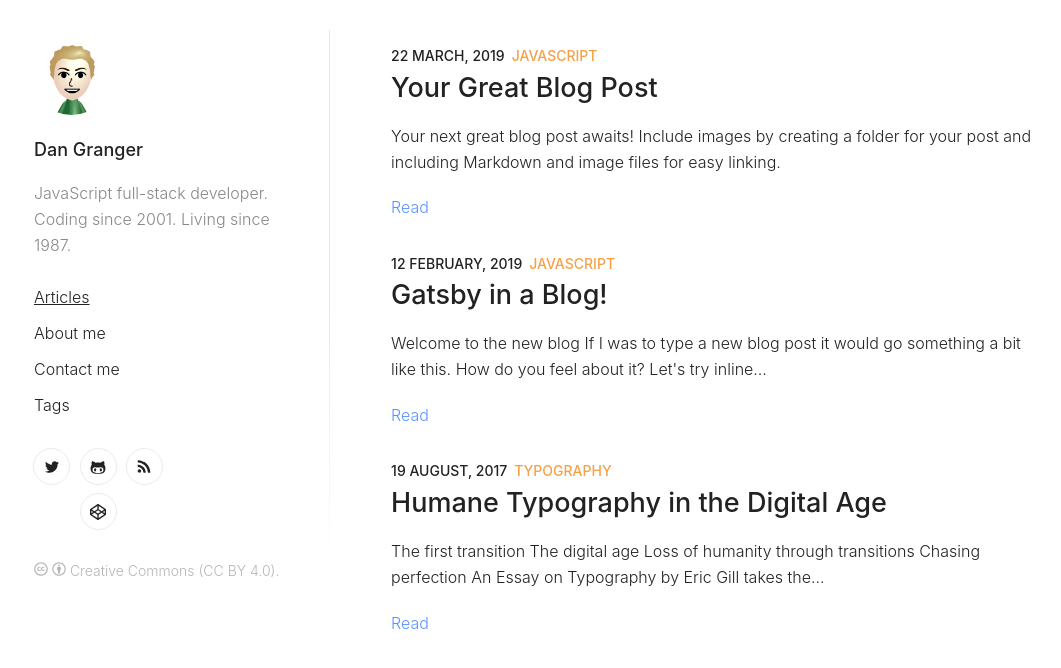
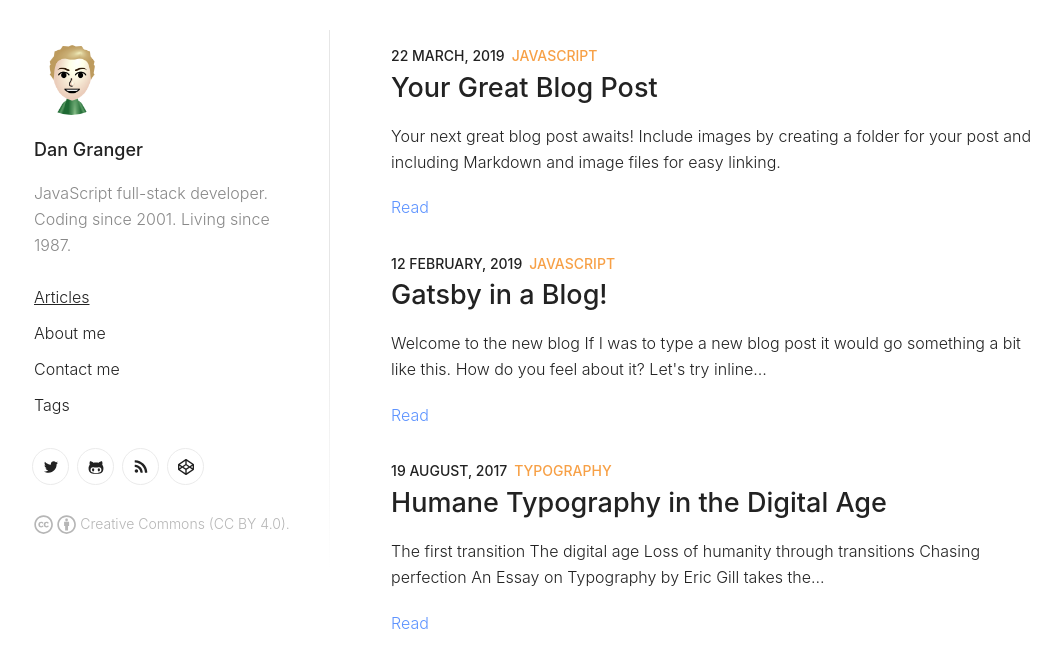
Before and after one commit to dg1234uk/dangranger.co.uk, a Gatsby site: page / in a window 1280 px wide. Shown: the whole page, without its empty margins (111-1172 px from the left). Built offline with nearby package versions, Linux system fonts and the light colour scheme; Gatsby itself is replaced by a stand-in of ours.

Commit message:
:lipstick: Updated alignment and size of sidebar copyright and social icons

```diff
--- a/src/components/Copyright.js
+++ b/src/components/Copyright.js
@@ -1,14 +1,18 @@
 import React from 'react';
 import getIcon from '../utils/get-icon';
 
-const Copyright = () => (
+const Copyright = () => {
+  const iconSize = '1.2rem';
+  const marginBottom = '-0.30rem';
+  return (
     <div className="copyright">
       <a
         href="https://creativecommons.org/licenses/by/4.0/"
         style={{ color: '#b6b6b6', textDecoration: 'none' }}
       >
         <svg
-        className="social__svg no-link-color"
+          className="social__svg"
+          style={{ height: iconSize, width: iconSize, marginBottom }}
           viewBox={getIcon('creativecommons').viewBox}
         >
           <path d={getIcon('creativecommons').path} />
@@ -16,6 +20,7 @@
         &nbsp;
         <svg
           className="social__svg"
+          style={{ height: iconSize, width: iconSize, marginBottom }}
           viewBox={getIcon('creativecommonsby').viewBox}
         >
           <path d={getIcon('creativecommonsby').path} />
@@ -24,5 +29,6 @@
       </a>
     </div>
   );
+};
 
 export default Copyright;
--- a/src/styles/style.css
+++ b/src/styles/style.css
@@ -245,7 +245,7 @@
 }
 
 .social {
-  margin-bottom: 1.625rem;
+  margin-bottom: 1.5rem;
 }
 
 .social__ul {
@@ -254,9 +254,9 @@
   flex-grow: 0;
   flex-shrink: 0;
   flex-basis: 25%;
-  justify-content: space-evenly;
+  justify-content: left;
   list-style-type: none;
-  width: 8.75rem;
+  /* width: 8.75rem; */
   padding: 0;
   margin: 0 -0.375rem;
 }
```
Lines whose indentation alone changed are shown as unchanged.
